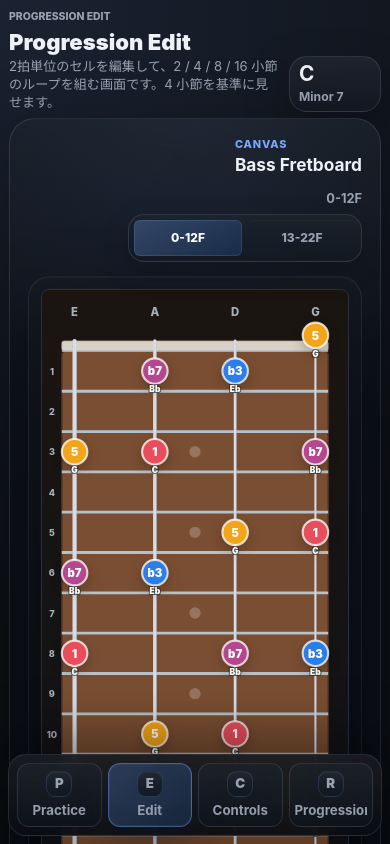
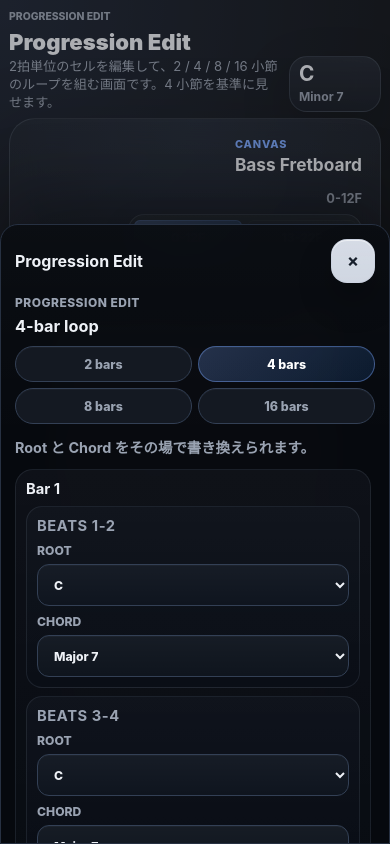
Before and after one commit to muu-ima/muu-fret-degree, a Next.js app: page /progression in a window 390 px wide. Shown: the top 844 px of the page. Built offline with nearby package versions, Linux system fonts and the light colour scheme.

Commit message:
Move mobile progression edit into sheet

```diff
--- a/app/components/AppShell.tsx
+++ b/app/components/AppShell.tsx
@@ -45,6 +45,10 @@ const panelItems = [
 export function AppShell({ children }: AppShellProps) {
   const pathname = usePathname();
 
+  const openEdit = () => {
+    window.dispatchEvent(new CustomEvent("shell:open-edit"));
+  };
+
   const openControls = () => {
     window.dispatchEvent(new CustomEvent("shell:open-controls"));
   };
@@ -86,6 +90,11 @@ export function AppShell({ children }: AppShellProps) {
                   href={item.href}
                   className={isActive ? "sidebarNavItem active" : "sidebarNavItem"}
                   aria-current={isActive ? "page" : undefined}
+                  onClick={() => {
+                    if (item.href === "/progression" && isActive) {
+                      openEdit();
+                    }
+                  }}
                 >
                   <span className="sidebarItemIcon" aria-hidden="true">
                     {item.icon}
--- a/app/components/PracticeWorkspace.tsx
+++ b/app/components/PracticeWorkspace.tsx
@@ -43,6 +43,7 @@ export function PracticeWorkspace({ showProgressionEditor, pageMode }: PracticeW
   const [showGuideTones, setShowGuideTones] = useState(true);
   const [isControlsOpen, setIsControlsOpen] = useState(false);
   const [isProgressionPanelOpen, setIsProgressionPanelOpen] = useState(false);
+  const [isProgressionEditorOpen, setIsProgressionEditorOpen] = useState(showProgressionEditor);
   const [selectedFretRangeId, setSelectedFretRangeId] = useState<FretRange["id"]>("low");
   const [chordOctaveId, setChordOctaveId] = useState("C4");
   const [chordInversion, setChordInversion] = useState(0);
@@ -77,21 +78,35 @@ export function PracticeWorkspace({ showProgressionEditor, pageMode }: PracticeW
   useEffect(() => {
     const handleOpenControls = () => {
       setIsProgressionPanelOpen(false);
+      setIsProgressionEditorOpen(false);
       setIsControlsOpen(true);
     };
 
     const handleOpenProgression = () => {
       setIsControlsOpen(false);
+      setIsProgressionEditorOpen(false);
       setIsProgressionPanelOpen(true);
+    };
+
+    const handleOpenEdit = () => {
+      if (!showProgressionEditor) {
+        return;
+      }
+
+      setIsControlsOpen(false);
+      setIsProgressionPanelOpen(false);
+      setIsProgressionEditorOpen(true);
     };
 
     window.addEventListener("shell:open-controls", handleOpenControls);
     window.addEventListener("shell:open-progression", handleOpenProgression);
+    window.addEventListener("shell:open-edit", handleOpenEdit);
     return () => {
       window.removeEventListener("shell:open-controls", handleOpenControls);
       window.removeEventListener("shell:open-progression", handleOpenProgression);
+      window.removeEventListener("shell:open-edit", handleOpenEdit);
     };
-  }, []);
+  }, [showProgressionEditor]);
 
   const chromatic = theory.chromatic;
   const chordTypes = theory.chordTypes as ChordType[];
@@ -303,6 +318,25 @@ export function PracticeWorkspace({ showProgressionEditor, pageMode }: PracticeW
     );
   }
 
+  function renderProgressionEditor(className?: string) {
+    if (!showProgressionEditor) {
+      return null;
+    }
+
+    return (
+      <ProgressionEditor
+        className={className}
+        bars={progression.bars}
+        barCount={progression.bars.length}
+        barCountOptions={[2, 4, 8, 16]}
+        roots={theory.roots}
+        chordTypes={chordTypes}
+        onBarCountChange={handleProgressionBarCountChange}
+        onCellChange={handleProgressionBarCellChange}
+      />
+    );
+  }
+
   return (
     <main className="app">
       <section className="hero">
@@ -318,10 +352,15 @@ export function PracticeWorkspace({ showProgressionEditor, pageMode }: PracticeW
       </section>
 
       <div
-        className={isControlsOpen || isProgressionPanelOpen ? "drawerBackdrop open" : "drawerBackdrop"}
+        className={
+          isControlsOpen || isProgressionPanelOpen || isProgressionEditorOpen
+            ? "drawerBackdrop open"
+            : "drawerBackdrop"
+        }
         onClick={() => {
           setIsControlsOpen(false);
           setIsProgressionPanelOpen(false);
+          setIsProgressionEditorOpen(false);
         }}
       />
       <aside
@@ -352,6 +391,22 @@ export function PracticeWorkspace({ showProgressionEditor, pageMode }: PracticeW
         </div>
         <div className="shellProgression">{renderProgressionPanel()}</div>
       </aside>
+      {showProgressionEditor ? (
+        <aside
+          className={isProgressionEditorOpen ? "shellEditPanel open" : "shellEditPanel"}
+          role="dialog"
+          aria-modal="true"
+          aria-label="コード進行編集"
+        >
+          <div className="drawerHeader">
+            <strong>Progression Edit</strong>
+            <button type="button" className="closeButton" onClick={() => setIsProgressionEditorOpen(false)}>
+              ×
+            </button>
+          </div>
+          <div className="shellEdit">{renderProgressionEditor("progressionEditor progressionEditorSheet")}</div>
+        </aside>
+      ) : null}
 
       <section className="fretboardCanvas">
         <div className="fretboardCanvasHeader">
@@ -389,17 +444,7 @@ export function PracticeWorkspace({ showProgressionEditor, pageMode }: PracticeW
         </div>
       </section>
 
-      {showProgressionEditor ? (
-        <ProgressionEditor
-          bars={progression.bars}
-          barCount={progression.bars.length}
-          barCountOptions={[2, 4, 8, 16]}
-          roots={theory.roots}
-          chordTypes={chordTypes}
-          onBarCountChange={handleProgressionBarCountChange}
-          onCellChange={handleProgressionBarCellChange}
-        />
-      ) : null}
+      {renderProgressionEditor("progressionEditor progressionEditorInline")}
     </main>
   );
 }
--- a/app/components/ProgressionEditor.tsx
+++ b/app/components/ProgressionEditor.tsx
@@ -4,6 +4,7 @@ import { type ChordType } from "../lib/music";
 import { type ProgressionBar, type ProgressionCell } from "../lib/progression";
 
 type ProgressionEditorProps = {
+  className?: string;
   bars: readonly ProgressionBar[];
   barCount: number;
   barCountOptions: number[];
@@ -14,6 +15,7 @@ type ProgressionEditorProps = {
 };
 
 export function ProgressionEditor({
+  className = "progressionEditor",
   bars,
   barCount,
   barCountOptions,
@@ -23,7 +25,7 @@ export function ProgressionEditor({
   onCellChange,
 }: ProgressionEditorProps) {
   return (
-    <section className="progressionEditor" aria-label="コード進行編集">
+    <section className={className} aria-label="コード進行編集">
       <div className="progressionEditorHeader">
         <div>
           <p className="progressionLabel">Progression Edit</p>
--- a/app/globals.css
+++ b/app/globals.css
@@ -256,7 +256,8 @@ input {
 }
 
 .shellControlsPanel,
-.shellProgressionPanel {
+.shellProgressionPanel,
+.shellEditPanel {
   position: fixed;
   top: 64px;
   left: calc(var(--shell-sidebar-width) + ((100vw - var(--shell-sidebar-width)) / 2));
@@ -283,7 +284,8 @@ input {
 }
 
 .shellControls,
-.shellProgression {
+.shellProgression,
+.shellEdit {
   margin-bottom: 0;
   padding: 0;
   border: 0;
@@ -293,7 +295,8 @@ input {
 }
 
 .shellControlsPanel .drawerHeader,
-.shellProgressionPanel .drawerHeader {
+.shellProgressionPanel .drawerHeader,
+.shellEditPanel .drawerHeader {
   position: relative;
   display: flex;
   align-items: center;
@@ -305,12 +308,14 @@ input {
 }
 
 .shellControlsPanel .drawerHeader strong,
-.shellProgressionPanel .drawerHeader strong {
+.shellProgressionPanel .drawerHeader strong,
+.shellEditPanel .drawerHeader strong {
   font-size: 1.05rem;
 }
 
 .shellControlsPanel .closeButton,
-.shellProgressionPanel .closeButton {
+.shellProgressionPanel .closeButton,
+.shellEditPanel .closeButton {
   position: absolute;
   top: 50%;
   right: 0;
@@ -334,7 +339,8 @@ input {
 }
 
 .shellControlsPanel .closeButton:hover,
-.shellProgressionPanel .closeButton:hover {
+.shellProgressionPanel .closeButton:hover,
+.shellEditPanel .closeButton:hover {
   background:
     linear-gradient(180deg, rgba(255, 255, 255, 0.16), transparent),
     rgba(239, 244, 252, 0.98);
@@ -545,7 +551,8 @@ input {
   }
 
   .shellControlsPanel,
-  .shellProgressionPanel {
+  .shellProgressionPanel,
+  .shellEditPanel {
     top: 72px;
     width: min(680px, calc(100vw - var(--shell-sidebar-width) - 28px));
     max-width: calc(100vw - var(--shell-sidebar-width) - 28px);
@@ -581,7 +588,8 @@ input {
 
 @media (max-width: 1040px) {
   .shellControlsPanel,
-  .shellProgressionPanel {
+  .shellProgressionPanel,
+  .shellEditPanel {
     top: 68px;
     width: min(560px, calc(100vw - var(--shell-sidebar-width) - 28px));
     max-width: calc(100vw - var(--shell-sidebar-width) - 28px);
@@ -590,14 +598,16 @@ input {
   }
 
   .shellControlsPanel .drawerHeader,
-  .shellProgressionPanel .drawerHeader {
+  .shellProgressionPanel .drawerHeader,
+  .shellEditPanel .drawerHeader {
     min-height: 48px;
     margin-bottom: 14px;
     padding-right: 72px;
   }
 
   .shellControlsPanel .closeButton,
-  .shellProgressionPanel .closeButton {
+  .shellProgressionPanel .closeButton,
+  .shellEditPanel .closeButton {
     min-width: 46px;
     width: 46px;
     height: 46px;
@@ -1274,7 +1284,8 @@ select:focus-visible,
   }
 
   .shellControlsPanel,
-  .shellProgressionPanel {
+  .shellProgressionPanel,
+  .shellEditPanel {
     display: none;
   }
 
@@ -1555,6 +1566,10 @@ select:focus-visible,
     border-radius: 16px;
   }
 
+  .progressionEditorInline {
+    display: none;
+  }
+
   .progressionEditorHeader {
     flex-direction: column;
     align-items: start;
@@ -1646,7 +1661,8 @@ select:focus-visible,
   }
 
   .shellControlsPanel,
-  .shellProgressionPanel {
+  .shellProgressionPanel,
+  .shellEditPanel {
     position: fixed;
     right: 0;
     bottom: 0;
@@ -1672,25 +1688,29 @@ select:focus-visible,
   }
 
   .shellControlsPanel.open,
-  .shellProgressionPanel.open {
+  .shellProgressionPanel.open,
+  .shellEditPanel.open {
     transform: translateY(0);
     pointer-events: auto;
   }
 
   .shellControlsPanel .drawerHeader,
-  .shellProgressionPanel .drawerHeader {
+  .shellProgressionPanel .drawerHeader,
+  .shellEditPanel .drawerHeader {
     min-height: 44px;
     margin-bottom: 12px;
     padding-right: 58px;
   }
 
   .shellControlsPanel .drawerHeader strong,
-  .shellProgressionPanel .drawerHeader strong {
+  .shellProgressionPanel .drawerHeader strong,
+  .shellEditPanel .drawerHeader strong {
     font-size: 1rem;
   }
 
   .shellControlsPanel .closeButton,
-  .shellProgressionPanel .closeButton {
+  .shellProgressionPanel .closeButton,
+  .shellEditPanel .closeButton {
     min-width: 44px;
     width: 44px;
     height: 44px;
@@ -1713,6 +1733,23 @@ select:focus-visible,
     background: transparent;
   }
 
+  .shellEdit {
+    margin: 0;
+    padding: 0;
+    border: 0;
+    background: transparent;
+  }
+
+  .progressionEditorSheet {
+    margin: 0;
+    padding: 0;
+    border: 0;
+    border-radius: 0;
+    background: transparent;
+    box-shadow: none;
+    backdrop-filter: none;
+  }
+
   .shellControls .controlsColumnActions {
     grid-template-columns: 1fr;
   }
```
